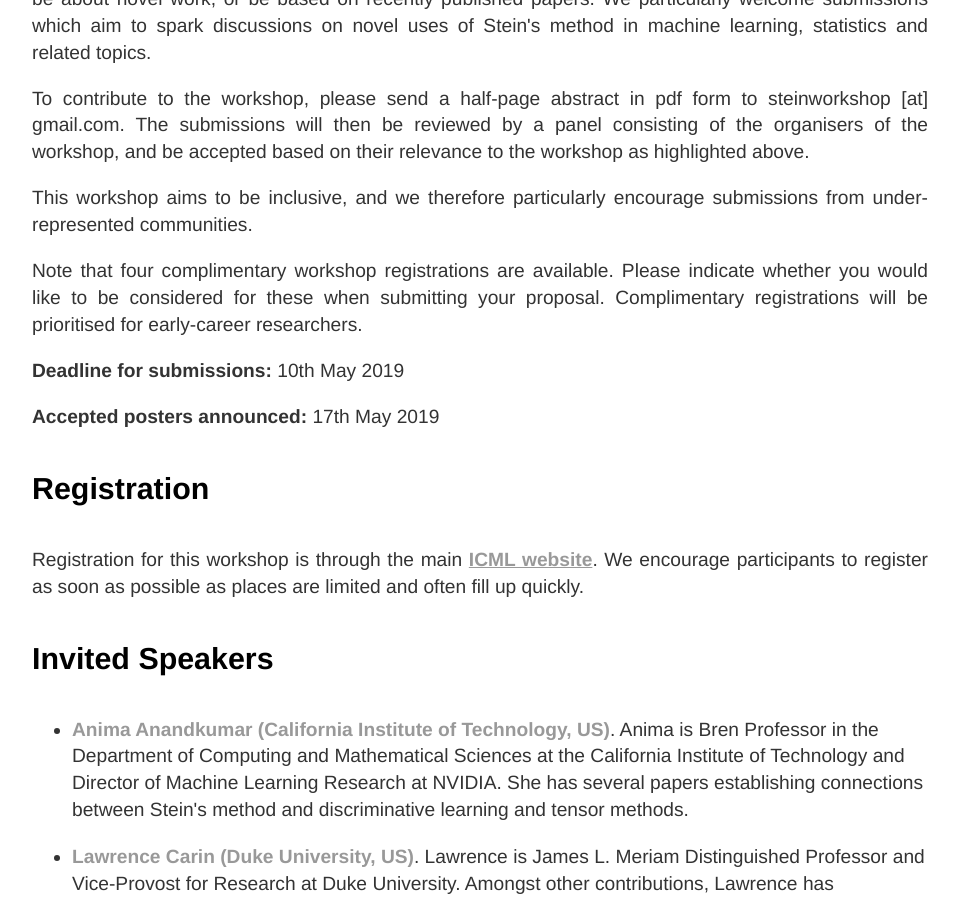
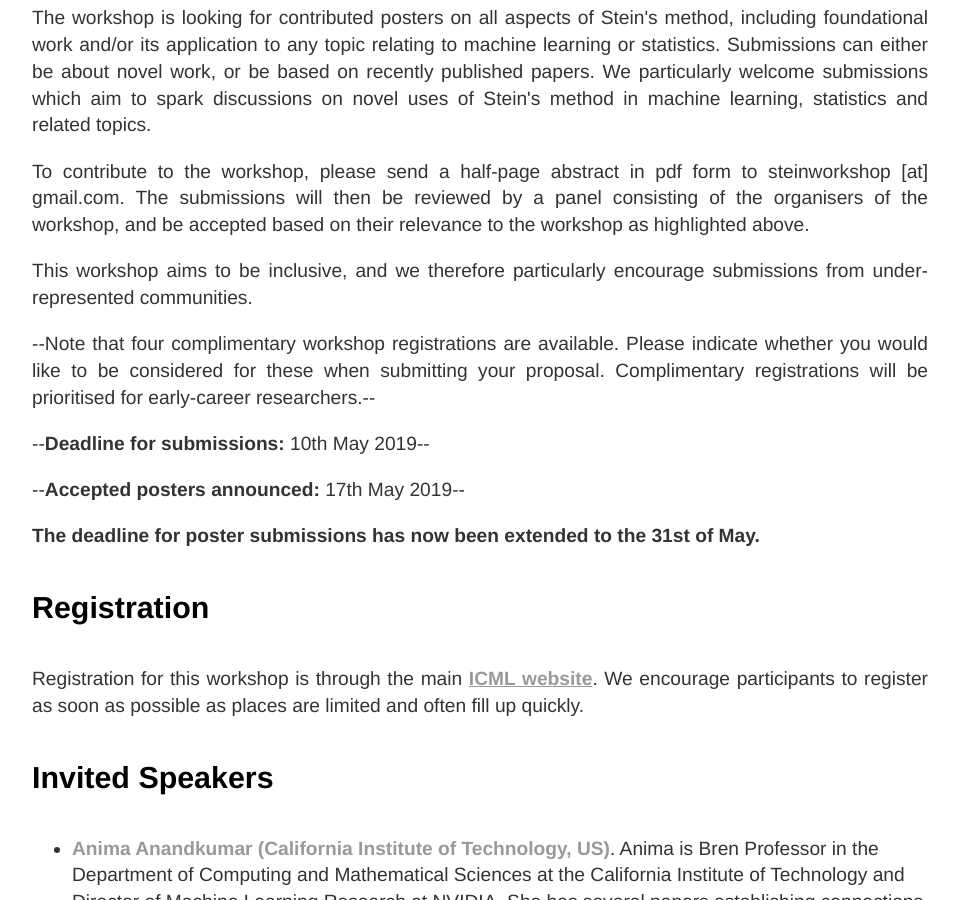
Before and after one commit to steinworkshop/steinworkshop.github.io, a Jekyll site: the page built from index.html, in a window 1280 px wide and 900 px high, scrolled down 1247 px. Shown: the whole window, without its empty margins (160-1119 px from the left). Built offline with Jekyll 4.4.1, drawn with Linux system fonts in a browser that asks for light colours; some of the changed text lies outside the part shown.

Commit message:
extended deadline

```diff
--- a/index.html
+++ b/index.html
@@ -8,6 +8,7 @@ title: ICML Workshop on Stein's Method
 			<h4>International Conference on Machine Learning 2019</h4>
 			<p><strong>Date:</strong> Saturday 15th June 2019.</p>
 			<p><strong>Location:</strong> Long Beach Convention Center.</p>
+			<p><strong>Deadline for Posters:</strong> Extended to 31st May.</p>
 
 		</div>
 
@@ -32,10 +33,13 @@ title: ICML Workshop on Stein's Method
 
 	<p>This workshop aims to be inclusive, and we therefore particularly encourage submissions from under-represented communities.</p>
 
-	<p>Note that four complimentary workshop registrations are available. Please indicate whether you would like to be considered for these when submitting your proposal. Complimentary registrations will be prioritised for early-career researchers. </p>
+	<p>--Note that four complimentary workshop registrations are available. Please indicate whether you would like to be considered for these when submitting your proposal. Complimentary registrations will be prioritised for early-career researchers.-- </p>
 
-	<p><strong>Deadline for submissions:</strong> 10th May 2019</p>
-	<p><strong>Accepted posters announced:</strong> 17th May 2019</p>
+	<p>--<strong>Deadline for submissions:</strong> 10th May 2019--</p>
+	<p>--<strong>Accepted posters announced:</strong> 17th May 2019--</p>
+
+
+	<p><strong>The deadline for poster submissions has now been extended to the 31st of May.</strong></p>
 
 </div>
 
```
